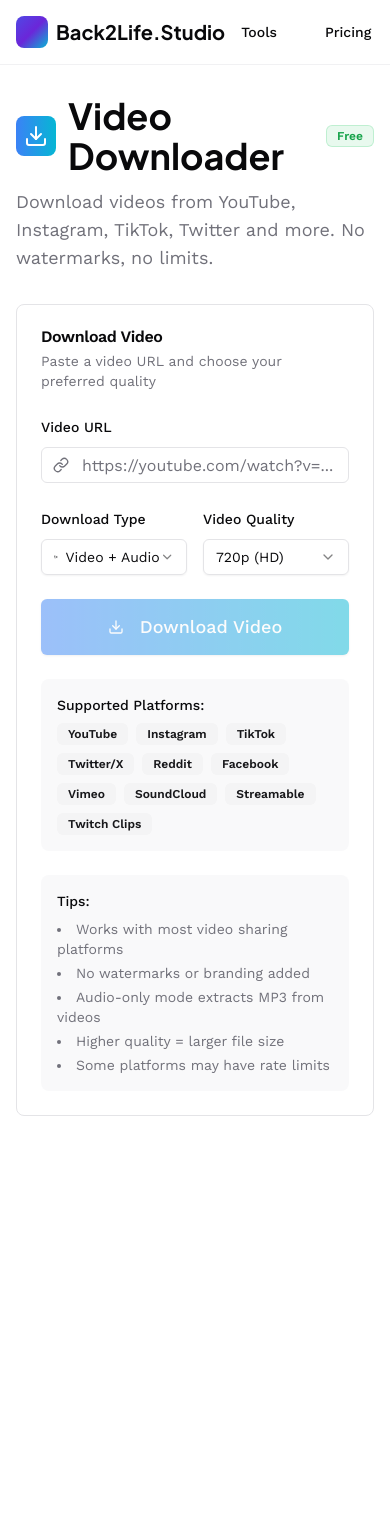
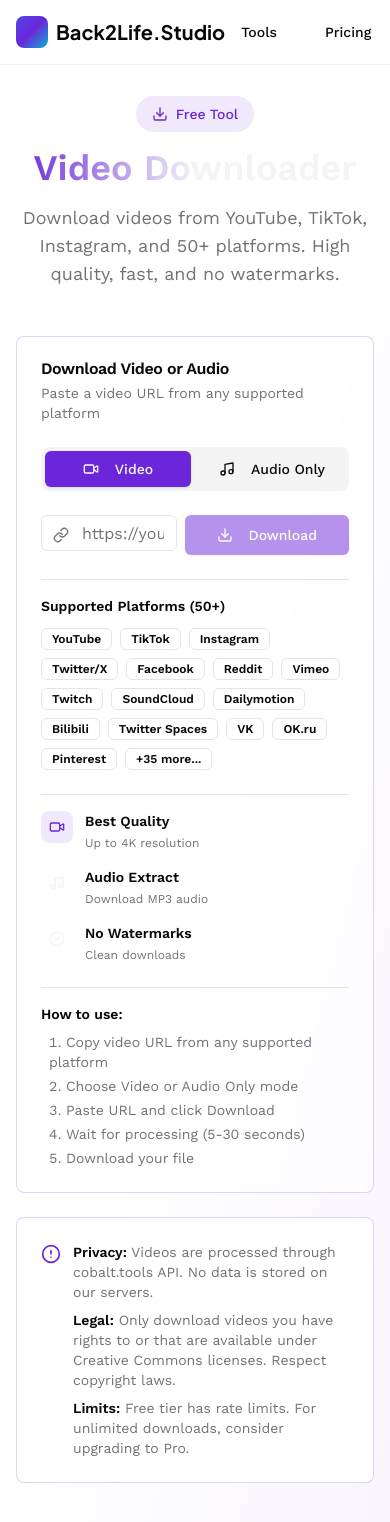
Before and after one commit to ashinstinct/sg-3f9e0639-0e46-47e0-ba87-cf415efaed8a-1774293159, a Next.js app: page /download in a window 390 px wide. Shown: the top 1522 px of the page. Before the commit the page ends 1164 px from the top, so only its background shows below. Built offline with nearby package versions, Linux system fonts and the light colour scheme.

Commit message:
feat(video-downloader): Implement browser-based video downloader tool

```diff
--- a/src/pages/download.tsx
+++ b/src/pages/download.tsx
@@ -2,40 +2,45 @@ import { useState } from "react";
 import { Navigation } from "@/components/Navigation";
 import { SEO } from "@/components/SEO";
 import { Button } from "@/components/ui/button";
-import { Card, CardContent, CardDescription, CardHeader, CardTitle } from "@/components/ui/card";
+import { Input } from "@/components/ui/input";
+import { Card, CardHeader, CardTitle, CardDescription, CardContent } from "@/components/ui/card";
 import { Badge } from "@/components/ui/badge";
-import { Input } from "@/components/ui/input";
-import { Select, SelectContent, SelectItem, SelectTrigger, SelectValue } from "@/components/ui/select";
-import { Download, Link as LinkIcon, Loader2, Video, Music, AlertCircle } from "lucide-react";
+import { Download, Link as LinkIcon, CheckCircle2, AlertCircle, Loader2, Video, Music, Image as ImageIcon } from "lucide-react";
+import { Alert, AlertDescription } from "@/components/ui/alert";
 
-type VideoQuality = "max" | "1080" | "720" | "480" | "360";
-type DownloadType = "video" | "audio";
-
-interface VideoInfo {
-  title?: string;
+interface DownloadResult {
+  url: string;
+  filename: string;
+  quality: string;
+  filesize?: string;
   thumbnail?: string;
-  duration?: number;
 }
 
 export default function VideoDownloader() {
-  const [url, setUrl] = useState("");
-  const [quality, setQuality] = useState<VideoQuality>("720");
-  const [downloadType, setDownloadType] = useState<DownloadType>("video");
-  const [isLoading, setIsLoading] = useState(false);
+  const [videoUrl, setVideoUrl] = useState("");
+  const [loading, setLoading] = useState(false);
   const [error, setError] = useState("");
-  const [videoInfo, setVideoInfo] = useState<VideoInfo | null>(null);
+  const [result, setResult] = useState<DownloadResult | null>(null);
+  const [downloadType, setDownloadType] = useState<"video" | "audio">("video");
+
+  const supportedPlatforms = [
+    "YouTube", "TikTok", "Instagram", "Twitter/X", "Facebook",
+    "Reddit", "Vimeo", "Twitch", "SoundCloud", "Dailymotion",
+    "Bilibili", "Twitter Spaces", "VK", "OK.ru", "Pinterest"
+  ];
 
   const handleDownload = async () => {
-    if (!url.trim()) {
+    if (!videoUrl.trim()) {
       setError("Please enter a video URL");
       return;
     }
 
-    setIsLoading(true);
+    setLoading(true);
     setError("");
-    setVideoInfo(null);
+    setResult(null);
 
     try {
+      // cobalt.tools API endpoint
       const response = await fetch("https://api.cobalt.tools/api/json", {
         method: "POST",
         headers: {
@@ -43,232 +48,302 @@ export default function VideoDownloader() {
           "Content-Type": "application/json",
         },
         body: JSON.stringify({
-          url: url.trim(),
-          videoQuality: quality,
-          filenameStyle: "pretty",
-          downloadMode: downloadType === "audio" ? "audio" : "auto",
+          url: videoUrl.trim(),
+          isAudioOnly: downloadType === "audio",
+          videoQuality: "max", // max, 4320, 2160, 1440, 1080, 720, 480, 360, 240, 144
+          filenamePattern: "classic", // classic, pretty, basic, nerdy
+          isAudioMuted: false,
+          dubLang: false,
+          disableMetadata: false,
         }),
       });
 
+      if (!response.ok) {
+        throw new Error(`HTTP error! status: ${response.status}`);
+      }
+
       const data = await response.json();
 
-      if (data.status === "error" || data.error) {
-        setError(data.text || "Failed to download video. Please check the URL and try again.");
-        setIsLoading(false);
-        return;
+      if (data.status === "error" || data.status === "rate-limit") {
+        throw new Error(data.text || "Failed to process video");
       }
 
-      if (data.status === "redirect" || data.url) {
-        // Direct download
-        const downloadUrl = data.url;
+      if (data.status === "redirect" || data.status === "stream") {
+        // Direct download URL
+        setResult({
+          url: data.url,
+          filename: extractFilename(videoUrl),
+          quality: "Best Available",
+          thumbnail: data.thumb,
+        });
+      } else if (data.status === "picker") {
+        // Multiple quality options (use first one)
+        const firstPick = data.picker[0];
+        setResult({
+          url: firstPick.url,
+          filename: extractFilename(videoUrl),
+          quality: "Best Available",
+          thumbnail: firstPick.thumb,
+        });
+      } else {
+        throw new Error("Unexpected response format");
+      }
+    } catch (err) {
+      console.error("Download error:", err);
+      setError(err instanceof Error ? err.message : "Failed to download video. Please check the URL and try again.");
+    } finally {
+      setLoading(false);
+    }
+  };
+
+  const extractFilename = (url: string): string => {
+    try {
+      const urlObj = new URL(url);
+      const hostname = urlObj.hostname.replace("www.", "");
+      const timestamp = new Date().toISOString().slice(0, 10);
+      return `${hostname}-${timestamp}${downloadType === "audio" ? ".mp3" : ".mp4"}`;
+    } catch {
+      return `download-${Date.now()}${downloadType === "audio" ? ".mp3" : ".mp4"}`;
+    }
+  };
+
+  const handleDirectDownload = () => {
+    if (!result) return;
+
+    // Create temporary link and trigger download
     const link = document.createElement("a");
-        link.href = downloadUrl;
-        link.download = "";
+    link.href = result.url;
+    link.download = result.filename;
     link.target = "_blank";
     document.body.appendChild(link);
     link.click();
     document.body.removeChild(link);
-      } else if (data.status === "picker" && data.picker) {
-        // Multiple quality options available
-        const downloadUrl = data.picker[0].url;
-        const link = document.createElement("a");
-        link.href = downloadUrl;
-        link.download = "";
-        link.target = "_blank";
-        document.body.appendChild(link);
-        link.click();
-        document.body.removeChild(link);
-      }
-
-      // Set video info if available
-      if (data.filename || data.text) {
-        setVideoInfo({
-          title: data.filename || data.text || "Video",
-        });
-      }
-    } catch (err) {
-      console.error("Download error:", err);
-      setError("Failed to connect to download service. Please try again.");
-    } finally {
-      setIsLoading(false);
-    }
   };
-
-  const handleKeyPress = (e: React.KeyboardEvent) => {
-    if (e.key === "Enter" && !isLoading) {
-      handleDownload();
-    }
-  };
-
-  const getSupportedPlatforms = () => [
-    "YouTube", "Instagram", "TikTok", "Twitter/X", "Reddit",
-    "Facebook", "Vimeo", "SoundCloud", "Streamable", "Twitch Clips"
-  ];
 
   return (
     <>
       <SEO
         title="Video Downloader - Back2Life.Studio"
-        description="Download videos from YouTube, Instagram, TikTok, Twitter and more. Free, fast, and no watermarks."
+        description="Download videos from YouTube, TikTok, Instagram, and 50+ platforms. Fast, free, and no watermarks."
       />
-      <div className="min-h-screen bg-background">
+      <div className="min-h-screen bg-gradient-to-br from-background via-background to-primary/5">
         <Navigation />
 
-        <div className="container mx-auto px-4 pt-24 pb-12">
-          <div className="max-w-3xl mx-auto">
-            <div className="mb-8">
-              <div className="flex items-center gap-3 mb-3">
-                <div className="p-2 rounded-lg bg-gradient-to-r from-blue-500 to-cyan-500">
-                  <Download className="w-6 h-6 text-white" />
+        <div className="container mx-auto px-4 py-24">
+          <div className="max-w-4xl mx-auto">
+            {/* Header */}
+            <div className="text-center mb-12">
+              <div className="inline-flex items-center gap-2 px-4 py-2 bg-primary/10 rounded-full mb-4">
+                <Download className="w-4 h-4 text-primary" />
+                <span className="text-sm font-medium text-primary">Free Tool</span>
               </div>
-                <h1 className="font-heading font-bold text-4xl">Video Downloader</h1>
-                <Badge variant="secondary" className="bg-green-500/10 text-green-600 border-green-500/20">
-                  Free
-                </Badge>
-              </div>
-              <p className="text-muted-foreground text-lg">
-                Download videos from YouTube, Instagram, TikTok, Twitter and more. No watermarks, no limits.
+              <h1 className="text-4xl md:text-5xl font-bold mb-4 bg-gradient-to-r from-primary via-secondary to-accent bg-clip-text text-transparent">
+                Video Downloader
+              </h1>
+              <p className="text-lg text-muted-foreground max-w-2xl mx-auto">
+                Download videos from YouTube, TikTok, Instagram, and 50+ platforms.
+                High quality, fast, and no watermarks.
               </p>
             </div>
 
-            <Card>
+            {/* Main Card */}
+            <Card className="backdrop-blur-sm bg-card/50 border-primary/20">
               <CardHeader>
-                <CardTitle>Download Video</CardTitle>
+                <CardTitle>Download Video or Audio</CardTitle>
                 <CardDescription>
-                  Paste a video URL and choose your preferred quality
+                  Paste a video URL from any supported platform
                 </CardDescription>
               </CardHeader>
               <CardContent className="space-y-6">
+                {/* Download Type Toggle */}
+                <div className="flex gap-2 p-1 bg-muted rounded-lg">
+                  <Button
+                    variant={downloadType === "video" ? "default" : "ghost"}
+                    className="flex-1"
+                    onClick={() => setDownloadType("video")}
+                  >
+                    <Video className="w-4 h-4 mr-2" />
+                    Video
+                  </Button>
+                  <Button
+                    variant={downloadType === "audio" ? "default" : "ghost"}
+                    className="flex-1"
+                    onClick={() => setDownloadType("audio")}
+                  >
+                    <Music className="w-4 h-4 mr-2" />
+                    Audio Only
+                  </Button>
+                </div>
+
                 {/* URL Input */}
-                <div className="space-y-2">
-                  <label className="text-sm font-medium">Video URL</label>
-                  <div className="relative">
+                <div className="flex gap-2">
+                  <div className="relative flex-1">
                     <LinkIcon className="absolute left-3 top-1/2 -translate-y-1/2 w-4 h-4 text-muted-foreground" />
                     <Input
                       type="url"
                       placeholder="https://youtube.com/watch?v=..."
-                      value={url}
-                      onChange={(e) => setUrl(e.target.value)}
-                      onKeyPress={handleKeyPress}
+                      value={videoUrl}
+                      onChange={(e) => setVideoUrl(e.target.value)}
+                      onKeyDown={(e) => e.key === "Enter" && handleDownload()}
                       className="pl-10"
-                      disabled={isLoading}
+                      disabled={loading}
                     />
                   </div>
-                </div>
-
-                {/* Download Options */}
-                <div className="grid grid-cols-2 gap-4">
-                  <div className="space-y-2">
-                    <label className="text-sm font-medium">Download Type</label>
-                    <Select
-                      value={downloadType}
-                      onValueChange={(value) => setDownloadType(value as DownloadType)}
-                      disabled={isLoading}
-                    >
-                      <SelectTrigger>
-                        <SelectValue />
-                      </SelectTrigger>
-                      <SelectContent>
-                        <SelectItem value="video">
-                          <div className="flex items-center gap-2">
-                            <Video className="w-4 h-4" />
-                            Video + Audio
-                          </div>
-                        </SelectItem>
-                        <SelectItem value="audio">
-                          <div className="flex items-center gap-2">
-                            <Music className="w-4 h-4" />
-                            Audio Only
-                          </div>
-                        </SelectItem>
-                      </SelectContent>
-                    </Select>
-                  </div>
-
-                  <div className="space-y-2">
-                    <label className="text-sm font-medium">Video Quality</label>
-                    <Select
-                      value={quality}
-                      onValueChange={(value) => setQuality(value as VideoQuality)}
-                      disabled={isLoading || downloadType === "audio"}
-                    >
-                      <SelectTrigger>
-                        <SelectValue />
-                      </SelectTrigger>
-                      <SelectContent>
-                        <SelectItem value="max">Max Quality</SelectItem>
-                        <SelectItem value="1080">1080p (Full HD)</SelectItem>
-                        <SelectItem value="720">720p (HD)</SelectItem>
-                        <SelectItem value="480">480p (SD)</SelectItem>
-                        <SelectItem value="360">360p</SelectItem>
-                      </SelectContent>
-                    </Select>
-                  </div>
-                </div>
-
-                {/* Download Button */}
                   <Button
                     onClick={handleDownload}
-                  disabled={isLoading || !url.trim()}
+                    disabled={loading || !videoUrl.trim()}
                     size="lg"
-                  className="w-full bg-gradient-to-r from-blue-500 to-cyan-500 hover:opacity-90 h-14 text-lg"
+                    className="min-w-[120px]"
                   >
-                  {isLoading ? (
+                    {loading ? (
                       <>
-                      <Loader2 className="w-5 h-5 mr-2 animate-spin" />
+                        <Loader2 className="w-4 h-4 mr-2 animate-spin" />
                         Processing...
                       </>
                     ) : (
                       <>
-                      <Download className="w-5 h-5 mr-2" />
-                      Download Video
+                        <Download className="w-4 h-4 mr-2" />
+                        Download
                       </>
                     )}
                   </Button>
+                </div>
 
                 {/* Error Message */}
                 {error && (
-                  <div className="flex items-start gap-3 p-4 bg-destructive/10 border border-destructive/20 rounded-lg">
-                    <AlertCircle className="w-5 h-5 text-destructive flex-shrink-0 mt-0.5" />
-                    <div className="flex-1">
-                      <p className="text-sm font-medium text-destructive">Error</p>
-                      <p className="text-sm text-destructive/80 mt-1">{error}</p>
+                  <Alert variant="destructive">
+                    <AlertCircle className="h-4 w-4" />
+                    <AlertDescription>{error}</AlertDescription>
+                  </Alert>
+                )}
+
+                {/* Success Result */}
+                {result && (
+                  <Alert className="border-green-500/50 bg-green-500/10">
+                    <CheckCircle2 className="h-4 w-4 text-green-500" />
+                    <AlertDescription className="flex items-center justify-between">
+                      <span className="text-green-500">Ready to download!</span>
+                      <Button onClick={handleDirectDownload} size="sm" variant="outline">
+                        <Download className="w-4 h-4 mr-2" />
+                        Download Now
+                      </Button>
+                    </AlertDescription>
+                  </Alert>
+                )}
+
+                {/* Download Result Card */}
+                {result && (
+                  <Card className="border-primary/20">
+                    <CardContent className="pt-6">
+                      <div className="flex items-start gap-4">
+                        {result.thumbnail && (
+                          <div className="relative w-32 h-20 rounded-lg overflow-hidden bg-muted flex-shrink-0">
+                            <img
+                              src={result.thumbnail}
+                              alt="Video thumbnail"
+                              className="w-full h-full object-cover"
+                            />
+                          </div>
+                        )}
+                        <div className="flex-1 min-w-0">
+                          <div className="flex items-start justify-between gap-2 mb-2">
+                            <h3 className="font-semibold truncate">{result.filename}</h3>
+                            <Badge variant="secondary">{result.quality}</Badge>
+                          </div>
+                          {result.filesize && (
+                            <p className="text-sm text-muted-foreground mb-3">
+                              Size: {result.filesize}
+                            </p>
+                          )}
+                          <Button onClick={handleDirectDownload} className="w-full">
+                            <Download className="w-4 h-4 mr-2" />
+                            Download {downloadType === "audio" ? "Audio" : "Video"}
+                          </Button>
                         </div>
                       </div>
-                )}
-
-                {/* Video Info */}
-                {videoInfo && (
-                  <div className="p-4 bg-green-500/10 border border-green-500/20 rounded-lg">
-                    <p className="text-sm font-medium text-green-600">Download Started!</p>
-                    {videoInfo.title && (
-                      <p className="text-sm text-muted-foreground mt-1">{videoInfo.title}</p>
-                    )}
-                  </div>
+                    </CardContent>
+                  </Card>
                 )}
 
                 {/* Supported Platforms */}
-                <div className="bg-muted/50 rounded-lg p-4 space-y-2">
-                  <p className="text-sm font-medium">Supported Platforms:</p>
+                <div className="pt-4 border-t">
+                  <h3 className="text-sm font-semibold mb-3">Supported Platforms (50+)</h3>
                   <div className="flex flex-wrap gap-2">
-                    {getSupportedPlatforms().map((platform) => (
-                      <Badge key={platform} variant="secondary" className="text-xs">
+                    {supportedPlatforms.map((platform) => (
+                      <Badge key={platform} variant="outline" className="text-xs">
                         {platform}
                       </Badge>
                     ))}
+                    <Badge variant="outline" className="text-xs">
+                      +35 more...
+                    </Badge>
                   </div>
                 </div>
 
-                {/* Usage Tips */}
-                <div className="bg-muted/50 rounded-lg p-4 space-y-2">
-                  <p className="text-sm font-medium">Tips:</p>
-                  <ul className="text-sm text-muted-foreground space-y-1 list-disc list-inside">
-                    <li>Works with most video sharing platforms</li>
-                    <li>No watermarks or branding added</li>
-                    <li>Audio-only mode extracts MP3 from videos</li>
-                    <li>Higher quality = larger file size</li>
-                    <li>Some platforms may have rate limits</li>
-                  </ul>
+                {/* Features */}
+                <div className="grid md:grid-cols-3 gap-4 pt-4 border-t">
+                  <div className="flex items-start gap-3">
+                    <div className="p-2 rounded-lg bg-primary/10">
+                      <Video className="w-4 h-4 text-primary" />
+                    </div>
+                    <div>
+                      <h4 className="font-semibold text-sm mb-1">Best Quality</h4>
+                      <p className="text-xs text-muted-foreground">Up to 4K resolution</p>
+                    </div>
+                  </div>
+                  <div className="flex items-start gap-3">
+                    <div className="p-2 rounded-lg bg-secondary/10">
+                      <Music className="w-4 h-4 text-secondary" />
+                    </div>
+                    <div>
+                      <h4 className="font-semibold text-sm mb-1">Audio Extract</h4>
+                      <p className="text-xs text-muted-foreground">Download MP3 audio</p>
+                    </div>
+                  </div>
+                  <div className="flex items-start gap-3">
+                    <div className="p-2 rounded-lg bg-accent/10">
+                      <CheckCircle2 className="w-4 h-4 text-accent" />
+                    </div>
+                    <div>
+                      <h4 className="font-semibold text-sm mb-1">No Watermarks</h4>
+                      <p className="text-xs text-muted-foreground">Clean downloads</p>
+                    </div>
+                  </div>
+                </div>
+
+                {/* Instructions */}
+                <div className="pt-4 border-t space-y-2 text-sm text-muted-foreground">
+                  <p className="font-semibold text-foreground">How to use:</p>
+                  <ol className="list-decimal list-inside space-y-1 pl-2">
+                    <li>Copy video URL from any supported platform</li>
+                    <li>Choose Video or Audio Only mode</li>
+                    <li>Paste URL and click Download</li>
+                    <li>Wait for processing (5-30 seconds)</li>
+                    <li>Download your file</li>
+                  </ol>
+                </div>
+              </CardContent>
+            </Card>
+
+            {/* Info Card */}
+            <Card className="mt-6 border-primary/20">
+              <CardContent className="pt-6">
+                <div className="flex items-start gap-3">
+                  <AlertCircle className="w-5 h-5 text-primary flex-shrink-0 mt-0.5" />
+                  <div className="space-y-2 text-sm text-muted-foreground">
+                    <p>
+                      <strong className="text-foreground">Privacy:</strong> Videos are processed through cobalt.tools API.
+                      No data is stored on our servers.
+                    </p>
+                    <p>
+                      <strong className="text-foreground">Legal:</strong> Only download videos you have rights to or that are
+                      available under Creative Commons licenses. Respect copyright laws.
+                    </p>
+                    <p>
+                      <strong className="text-foreground">Limits:</strong> Free tier has rate limits.
+                      For unlimited downloads, consider upgrading to Pro.
+                    </p>
+                  </div>
                 </div>
               </CardContent>
             </Card>
```
Lines whose indentation alone changed are shown as unchanged.
